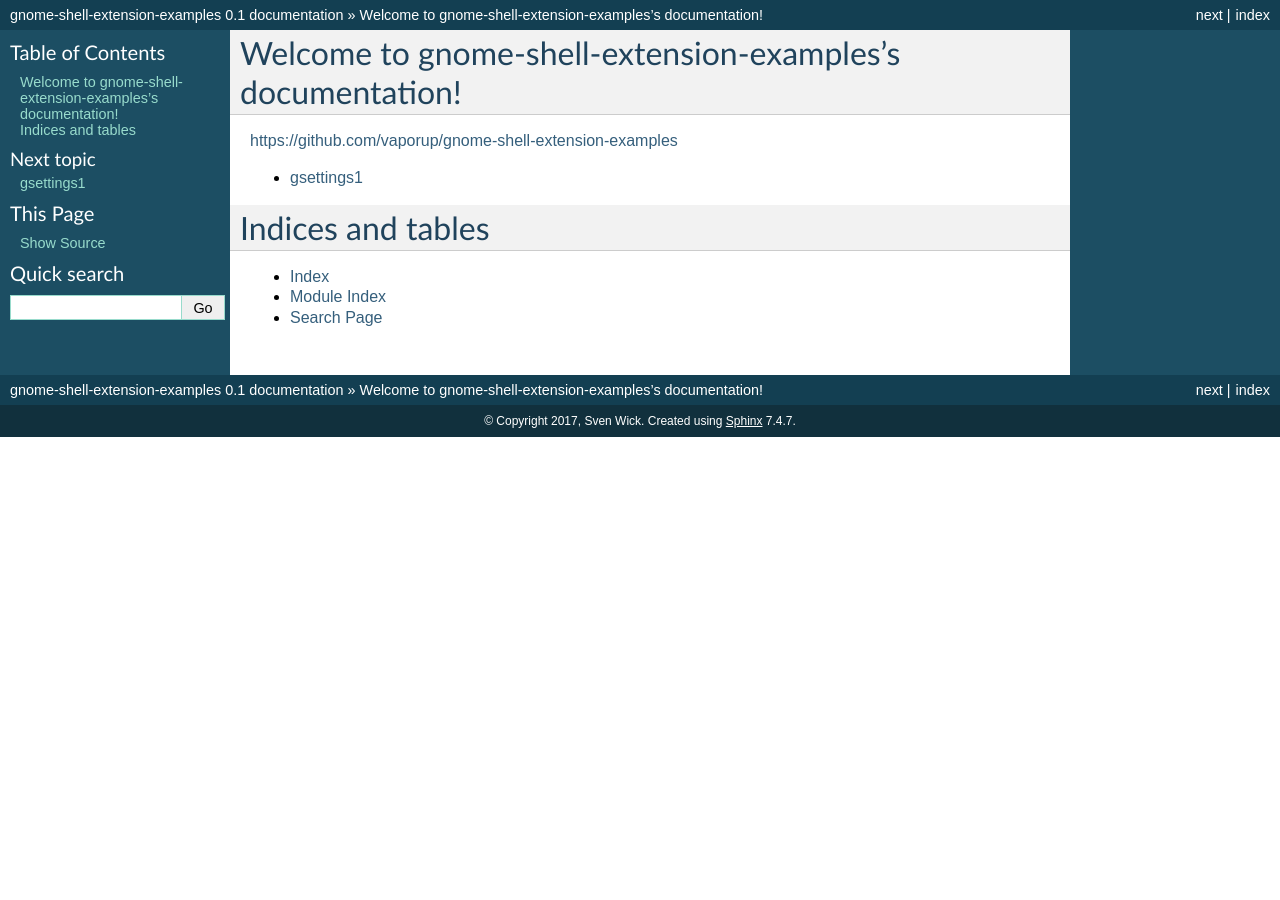
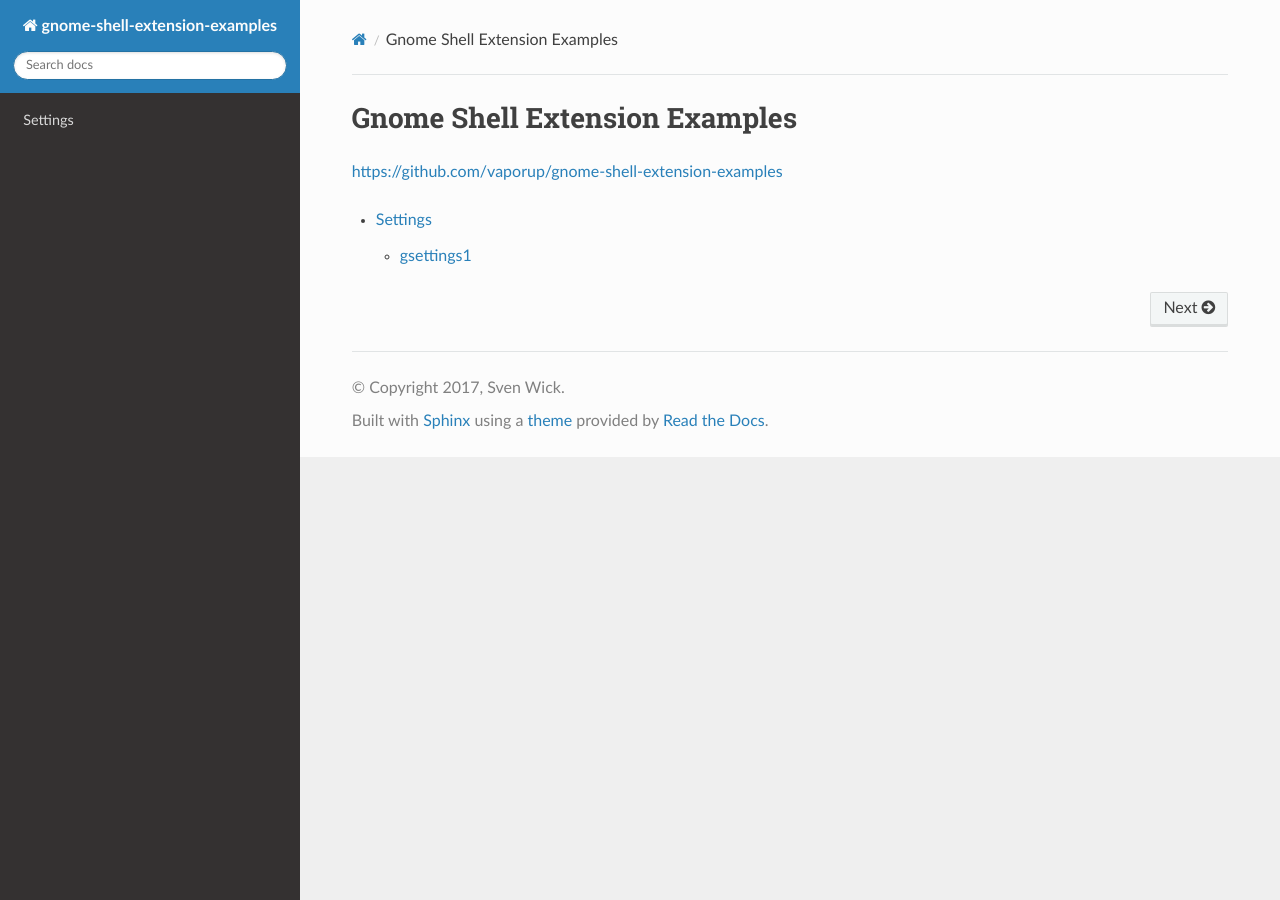
Before and after one commit to vaporup/gnome-shell-extension-examples, a Sphinx documentation site: the page built from docs/index.rst, in a window 1280 px wide. Built offline with Sphinx 7.4.7 and the Read the Docs theme 2.0.0, drawn with Linux system fonts in a browser that asks for light colours.

Commit message:
theme change

```diff
--- /dev/null
+++ b/docs/_static/style.css
@@ -0,0 +1,3 @@
+.wy-nav-content {
+    max-width: none;
+}
--- /dev/null
+++ b/docs/_templates/layout.html
@@ -0,0 +1,4 @@
+{% extends "!layout.html" %}
+{% block extrahead %}
+    <link href="{{ pathto("_static/style.css", True) }}" rel="stylesheet" type="text/css">
+{% endblock %}
--- a/docs/conf.py
+++ b/docs/conf.py
@@ -57,9 +57,9 @@ author = u'Sven Wick'
 # built documents.
 #
 # The short X.Y version.
-version = u'0.1'
+#version = u'0.1'
 # The full version, including alpha/beta/rc tags.
-release = u'0.1'
+#release = u'0.1'
 
 # The language for content autogenerated by Sphinx. Refer to documentation
 # for a list of supported languages.
@@ -121,7 +121,12 @@ todo_include_todos = False
 #
 #html_theme = 'alabaster'
 html_theme = 'classic'
-#html_theme = 'alabaster'
+
+import sphinx_rtd_theme
+html_theme = 'sphinx_rtd_theme'
+html_theme_path = [sphinx_rtd_theme.get_html_theme_path()]
+
+
 
 # Theme options are theme-specific and customize the look and feel of a theme
 # further.  For a list of options available for each theme, see the
@@ -145,6 +150,7 @@ html_theme = 'classic'
 # A shorter title for the navigation bar.  Default is the same as html_title.
 #
 # html_short_title = None
+html_short_title = "Gnome Shell Extension Examples"
 
 # The name of an image file (relative to this directory) to place at the top
 # of the sidebar.
@@ -203,6 +209,7 @@ html_static_path = ['_static']
 # If true, links to the reST sources are added to the pages.
 #
 # html_show_sourcelink = True
+html_show_sourcelink = False
 
 # If true, "Created using Sphinx" is shown in the HTML footer. Default is True.
 #
--- a/docs/gsettings1.rst
+++ b/docs/gsettings1.rst
@@ -1,5 +1,8 @@
+Settings
+========
+
 gsettings1
-==========
+**********
 
 .. literalinclude:: src/gsettings1-example/gsettings-example.gschema.xml
    :caption: /usr/share/glib-2.0/schemas/gsettings-example.gschema.xml
--- a/docs/index.rst
+++ b/docs/index.rst
@@ -3,8 +3,8 @@
    You can adapt this file completely to your liking, but it should at least
    contain the root `toctree` directive.
 
-Welcome to gnome-shell-extension-examples's documentation!
-==========================================================
+Gnome Shell Extension Examples
+==============================
 
 https://github.com/vaporup/gnome-shell-extension-examples
 
@@ -12,10 +12,3 @@ https://github.com/vaporup/gnome-shell-extension-examples
    :maxdepth: 2
 
    gsettings1
-
-Indices and tables
-==================
-
-* :ref:`genindex`
-* :ref:`modindex`
-* :ref:`search`
```
